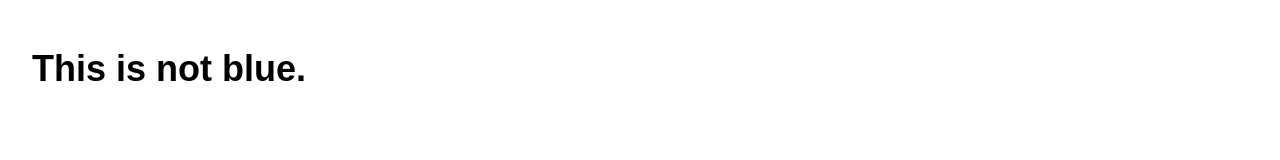
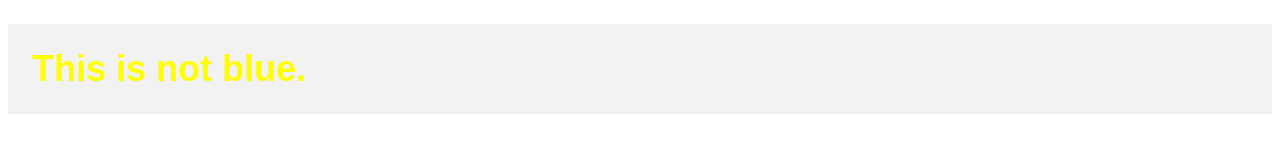
Before and after one commit to jjy030404/jjy030404.github.io, a plain HTML site: page index.html in a window 1280 px wide. Drawn offline with Linux system fonts and the light colour scheme.

Commit message:
Update style.css

```diff
--- a/style.css
+++ b/style.css
@@ -1,6 +1,6 @@
 h1{
-color: 'yellow';
-background-color: '#F2F2F2';
+color: yellow;
+background-color: #F2F2F2;
 font-size: 36px;
 padding: 24px;
 font-family: 'Arial', sans-serif;
```
